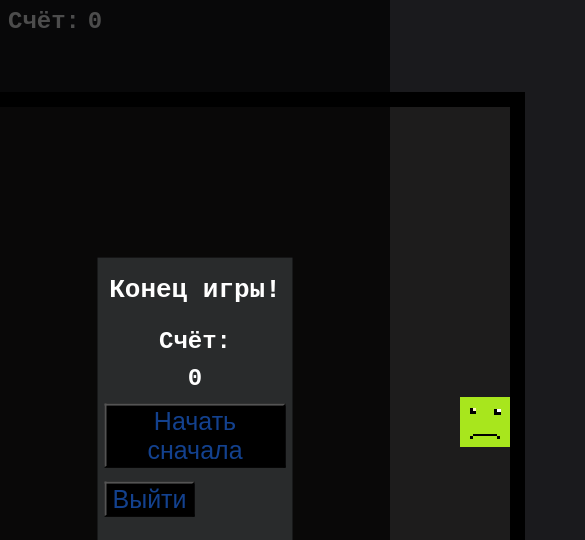
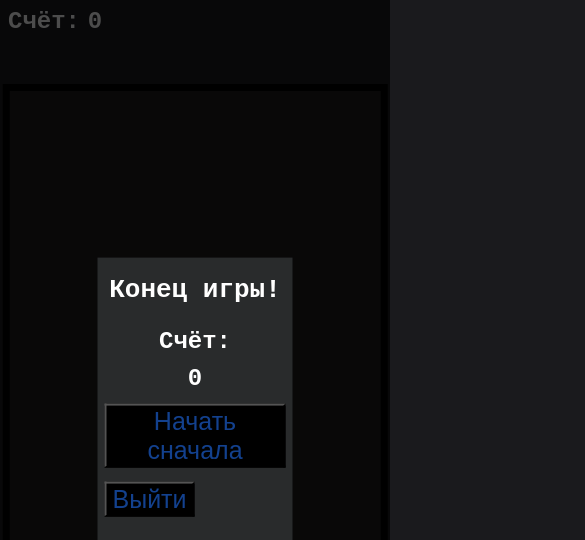
Before and after one commit to Miroshkin0207/testKvadratik, a plain HTML site: page kvadratik/game/index.html in a window 390 px wide. Shown: the top 540 px of the page, 585 px wide, since content can reach past the window. Drawn offline with Linux system fonts and the light colour scheme.

Commit message:
Add files via upload

```diff
--- a/kvadratik/game/field.css
+++ b/kvadratik/game/field.css
@@ -31,3 +31,22 @@
     left: 290px;
     top: 290px;
 }
+
+/* Адапатация под мобильные устройства */
+@media (max-width: 999px) {
+    .field {
+        width: 95%;
+        height: 60%;
+        left: 50%;
+        top: 10%;
+        transform: translateX(-50%);
+        border: solid 7px black;
+    }
+
+    #kvadratik {
+        width: 25px;
+        height: 25px;
+        left: calc(50% - 12.5px);
+        top: calc(50% - 12.5px);
+    }
+}
```
